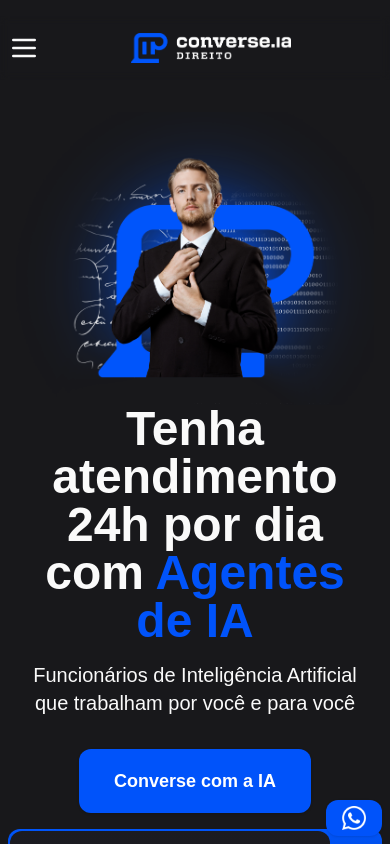
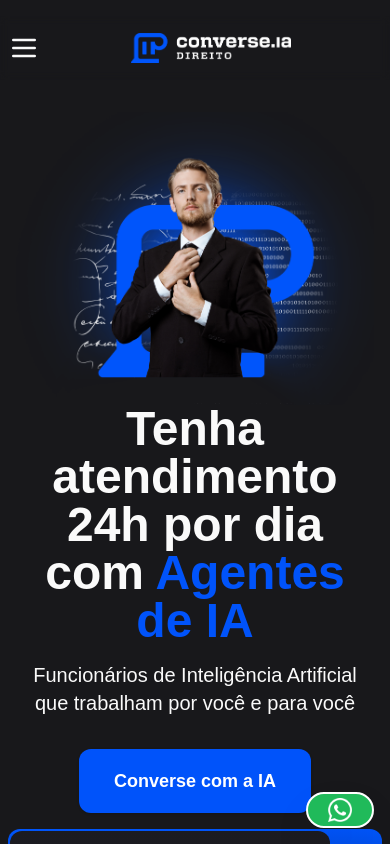
Before and after one commit to ConverseIA/converseia, a React (Vite) app: page / in a window 390 px wide. Shown: the top 844 px of the page. Built offline with nearby package versions, Linux system fonts and the light colour scheme; a web font is replaced by a local one.

Commit message:
atualizacao 2204

```diff
--- a/src/app.tsx
+++ b/src/app.tsx
@@ -18,14 +18,26 @@ import { FormContact } from './components/form-contact';
 export const App = () => {
 	return (
 		<main className="flex w-full flex-col base:pt-4 md:pt-8">
-			<Button className="fixed bottom-2 right-2 z-20" asChild>
+				<Button
+  className="fixed bottom-4 right-4 z-20 bg-[#20ba5a] hover:bg-[#1aa64f] text-white font-semibold rounded-full px-5 py-3 shadow-2xl border-2 border-white transition-transform transform hover:scale-105 hover:brightness-110"
+  asChild
+>
   <a href={LINK_CTA_WHATSAPP} target="_blank" rel="noreferrer">
-					<span className="base:hidden md:flex"> Fale conosco </span>
+    <span className="hidden md:flex items-center gap-2">
       <img
         src="/icons/whatsapp.png"
         alt="whatsapp-icon"
         className="size-6"
       />
+      Fale conosco
+    </span>
+    <span className="flex md:hidden">
+      <img
+        src="/icons/whatsapp.png"
+        alt="whatsapp-icon"
+        className="size-6"
+      />
+    </span>
   </a>
 </Button>
 			<Header />
```
Lines whose indentation alone changed are shown as unchanged.
